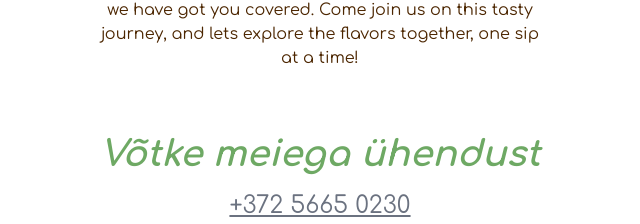
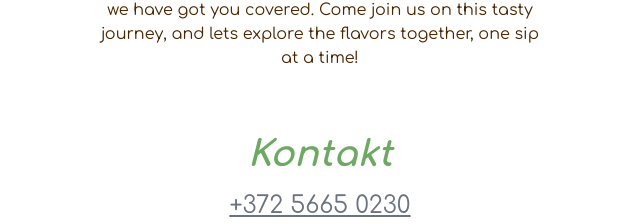
Before and after one commit to Chrisis112/nextjs-blog, a Next.js app: page / in a window 1280 px wide. Shown: the part 2616-2840 px from the top of the page, without its empty margins (320-960 px from the left). Built offline with nearby package versions, Linux system fonts and the light colour scheme; no server answers; the database is empty.

Commit message:
Update page.js

```diff
--- a/src/app/page.js
+++ b/src/app/page.js
@@ -46,7 +46,7 @@ export default function Home() {
       </section>
       <section className="text-center my-8" id="contact">
         <SectionHeaders
-          mainHeader={'Võtke meiega ühendust'}
+          mainHeader={'Kontakt'}
         />
         <div className="mt-4">
           <a className="text-2xl underline text-gray-500" href="tel:+372 5665 0230">
```
